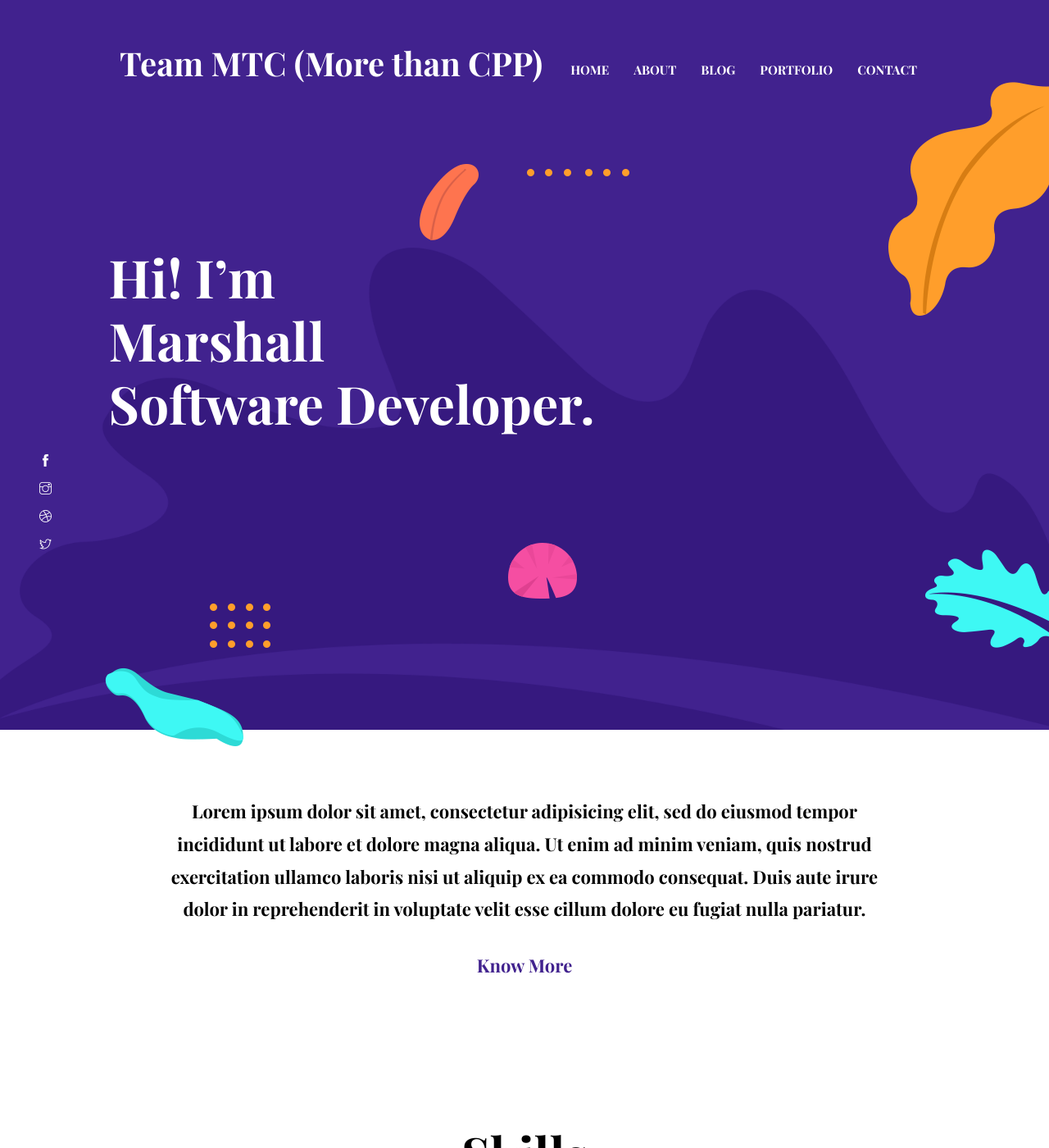
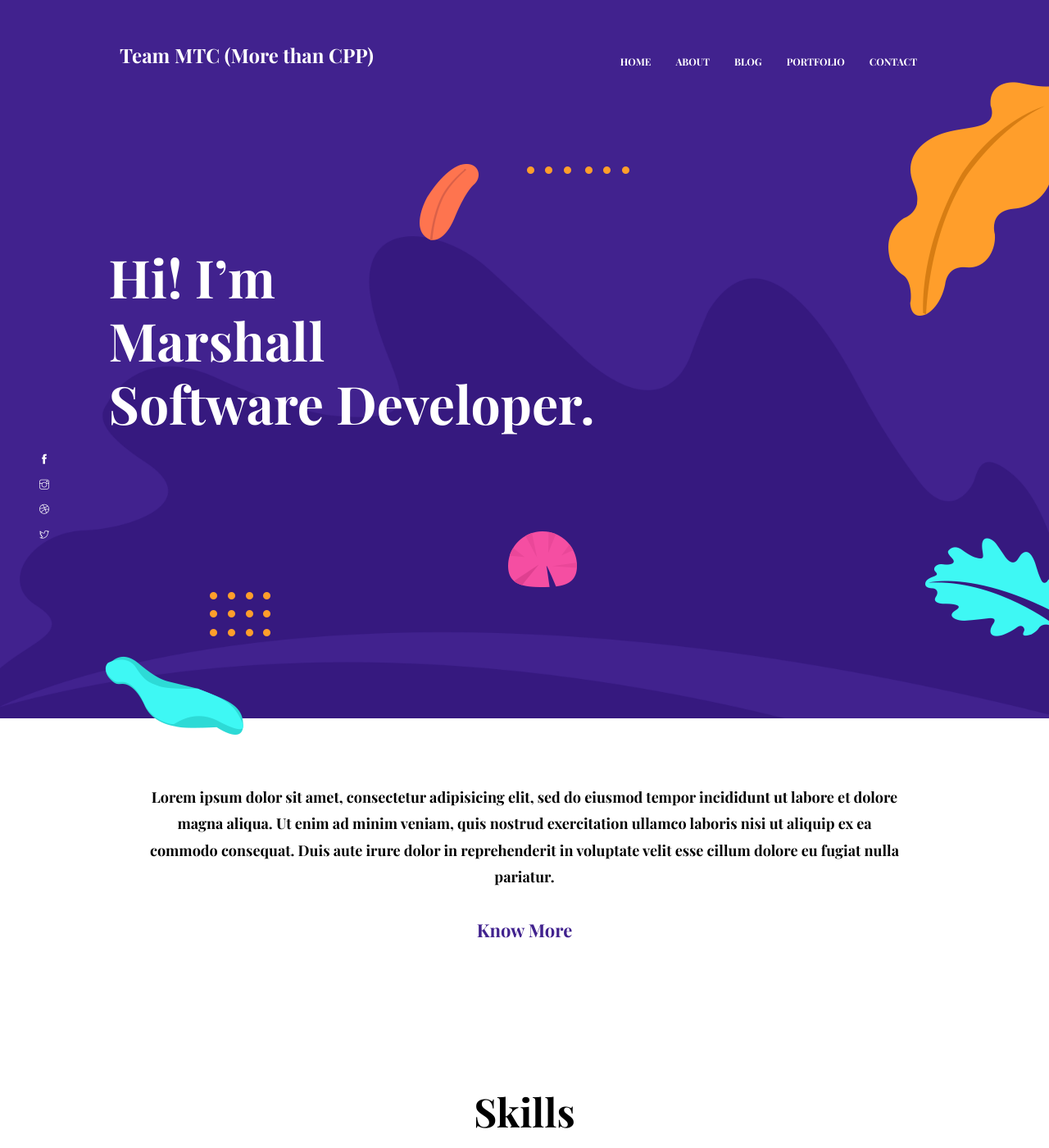
Before and after one commit to teammtc/teammtc.github.io, a Jekyll site: the page built from index.html, in a window 1280 px wide and 1400 px high. Shown: the whole window at 82% size. Built offline with Jekyll 4.4.1, drawn with Linux system fonts in a browser that asks for light colours.

Commit message:
blogging

```diff
--- a/assets/scss/_typography.scss
+++ b/assets/scss/_typography.scss
@@ -5,18 +5,18 @@ body {
   line-height: 1.2;
   font-family: $primary-font;
   -webkit-font-smoothing: antialiased;
-  font-size: 15px;
+  font-size: 12px;
   color: $text-color;
 }
 
 p, .paragraph {
   font-weight: 400;
   color: $text-color;
-  font-size: 15px;
+  font-size: 12px;
   line-height: 1.8;
   font-family: $primary-font;
   &-lg{
-    font-size: 22px;
+    font-size: 18px;
   }
 }
 
@@ -34,24 +34,24 @@ h1, .h1{
 }
 
 h2, .h2{
-  font-size: 60px;
+  font-size: 48px;
   @include desktop {
-    font-size: 50px;
+    font-size: 36px;
   }
 }
 
 h3, .h3{
-  font-size: 40px;
+  font-size: 24px;
 }
 
 h4, .h4{
-  font-size: 22px;
+  font-size: 18px;
 }
 
 h5, .h5{
-  font-size: 18px;
+  font-size: 14px;
 }
 
 h6, .h6{
-  font-size: 14px;
+  font-size: 12px;
 }
```
